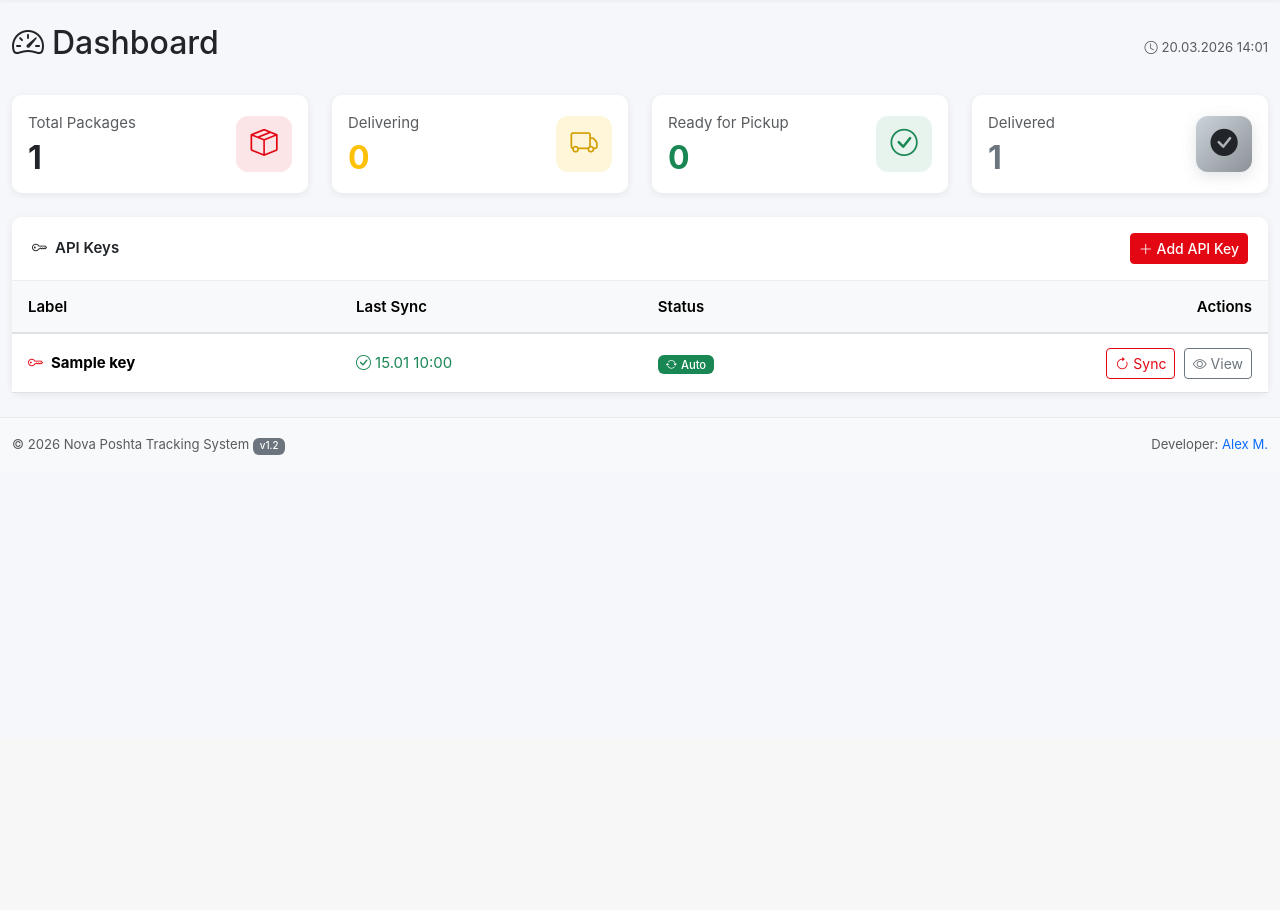
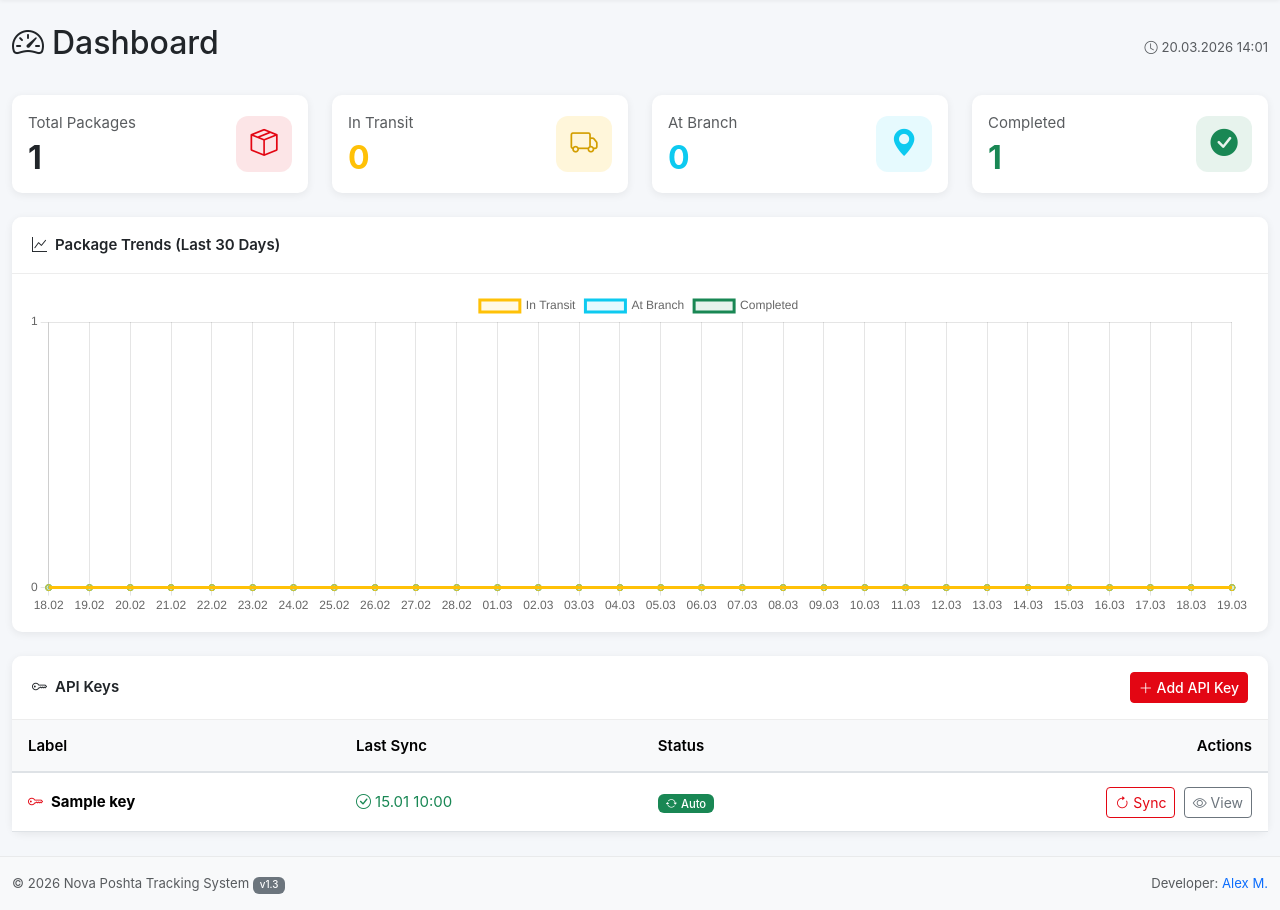
Before and after one commit to PhazZzyo/novaposhta-tracking, a Flask app: page /dashboard in a window 1280 px wide. Shown: the part 62-972 px from the top of the page. Before the commit the page ends 517 px from the top, so only its background shows below. Run offline with Flask 3, Linux system fonts and the light colour scheme; a user stored in the database is signed in; tables that the repository leaves empty hold one stand-in row (values such as "Sample post").

Commit message:
feat: Improve dashboard with trends visualization and invoice controls v1.3
Dashboard Updates:
- Rename cards: 'Delivering' → 'In Transit', 'Delivered' → 'Completed'
- Add 'At Branch' → 'Ready for pickup'
- Add Chart.js trend visualization (last 30 days)
- Interactive line chart showing package flow over time

```diff
--- a/app.py
+++ b/app.py
@@ -1,5 +1,5 @@
 """
-Nova Poshta Package Tracking Web Application v1.2
+Nova Poshta Package Tracking Web Application v1.3
 Complete with: Import/Export, Unified sync, Incoming packages, Timezone handling
 """
 
@@ -9,6 +9,7 @@ import requests
 from translations import TRANSLATIONS
 from datetime import datetime, timezone, timedelta
 from zoneinfo import ZoneInfo, available_timezones
+from collections import defaultdict
 from functools import wraps
 from io import BytesIO
 from flask import Flask, render_template, request, redirect, url_for, flash, jsonify, session, send_file
@@ -68,6 +69,48 @@ def can_view_invoice(package):
     return True
 
 app.jinja_env.globals.update(can_view_invoice=can_view_invoice)
+
+# Package trends for dashboard chart
+def get_package_trends(api_key_ids, days=30):
+    """Calculate daily package counts for trend chart"""
+    from datetime import datetime, timedelta
+
+    user_tz = get_user_timezone()
+    now = datetime.now(user_tz)
+    from_date = now.replace(hour=0, minute=0, second=0, microsecond=0) - timedelta(days=days)
+
+    # Get packages (compare as naive)
+    packages = Package.query.filter(
+        Package.api_key_id.in_(api_key_ids),
+        Package.draft_status == 'sent',
+        Package.date_created >= from_date.replace(tzinfo=None)  # ← Remove timezone
+    ).all()
+
+    trends = {'dates': [], 'in_transit': [], 'at_branch': [], 'completed': []}
+
+    for i in range(days):
+        day = from_date + timedelta(days=i)
+        day_naive = day.replace(tzinfo=None)  # ← Remove timezone for comparison
+        next_day_naive = (day + timedelta(days=1)).replace(tzinfo=None)
+
+        trends['dates'].append(day.strftime('%d.%m'))
+
+        in_transit = at_branch = completed = 0
+
+        for pkg in packages:
+            if pkg.date_created < next_day_naive:  # ← Now both are naive
+                if pkg.is_delivered:
+                    completed += 1
+                elif pkg.status_code in ['7', '8']:
+                    at_branch += 1
+                elif pkg.status_code != '2':
+                    in_transit += 1
+
+        trends['in_transit'].append(in_transit)
+        trends['at_branch'].append(at_branch)
+        trends['completed'].append(completed)
+
+    return trends
 
 # TIME CONTEXT PROCESSOR
 @app.context_processor
@@ -766,6 +809,7 @@ def change_password():
 @app.route('/dashboard')
 @login_required
 def dashboard():
+    # Get API keys for current user
     if current_user.role == 'admin':
         api_keys = APIKey.query.filter_by(is_active=True).all()
     else:
@@ -773,31 +817,43 @@ def dashboard():
 
     api_ids = [k.id for k in api_keys]
     if api_ids:
+        # Base query - only sent packages
         all_pkgs = Package.query.filter(Package.api_key_id.in_(api_ids))
-        Package.draft_status == 'sent'   # Only count sent packages
+        Package.draft_status == 'sent'
+        # Total packages (all sent)
         total = all_pkgs.count()
 
-        # Delivering: active packages, excluding ready incoming
-        delivering = all_pkgs.filter(
+        # IN TRANSIT: Active packages, not at branch, not delivered, not deleted
+        in_transit = all_pkgs.filter(
             Package.is_delivered == False,
-            ~db.and_(Package.direction == 'incoming', Package.status_code.in_(['7','8']))
+            Package.status_code != '2',  # Exclude deleted
+            Package.status_code.in_(['7', '8'])  # Exclude at branch
         ).count()
 
-        # Ready: ONLY incoming packages with status 7-8
-        ready = all_pkgs.filter(
-            Package.direction == 'incoming',
-            Package.status_code.in_(['7','8'])
+        # AT BRANCH: Ready for courier pickup (status 7, 8)
+        at_branch = all_pkgs.filter(
+            Package.status_code.in_(['7', '8'])
         ).count()
 
-        # Delivered: status 2, 9, 10, 11
-        delivered = all_pkgs.filter(Package.is_delivered == True).count()
+        # COMPLETED: Only delivered (not including deleted)
+        completed = all_pkgs.filter(
+            Package.is_delivered == True
+        ).count()
+
+        # Get trend data
+        trends = get_package_trends(api_ids, days=30)
     else:
-        total = delivering = ready = delivered = 0
-
-    return render_template('dashboard.html', api_keys=api_keys,
-                           total_packages=total, delivering_packages=delivering,
-                           ready_pickup=ready, delivered_packages=delivered,
-                           now=datetime.now(ZoneInfo(DEFAULT_TIMEZONE)))
+        total = in_transit = at_branch = completed = 0
+        trends = {'dates': [], 'in_transit': [], 'at_branch': [], 'completed': []}
+
+    return render_template('dashboard.html',
+                         api_keys=api_keys,
+                         total_packages=total,
+                         in_transit=in_transit,
+                         at_branch=at_branch,
+                         completed=completed,
+                         trends=trends,
+                         now=datetime.now(get_user_timezone()))
 
 @app.route('/packages')
 @login_required
--- a/static/css/style.css
+++ b/static/css/style.css
@@ -152,8 +152,13 @@ body {
 }
 
 .stat-icon-secondary {
-    background: linear-gradient(135deg, #cbd3da 0%, #8c9297 100%);
-    box-shadow: 0 4px 15px rgba(108, 117, 125, 0.2);
+    background: rgba(86, 94, 90, 0.1);
+    box-shadow: 0 4px 15px rgba(160, 166, 172, 0.2);
+}
+
+.stat-icon-info {
+    background: rgba(13, 202, 240, 0.1);
+    color: #0dcaf0;
 }
 
 /* Package card */
--- a/templates/base.html
+++ b/templates/base.html
@@ -142,7 +142,7 @@
         <div class="container-fluid d-flex justify-content-between align-items-center flex-wrap">
             <small class="text-muted">
                 © {{ now.year }} Nova Poshta Tracking System
-                <span class="badge bg-secondary">v1.2</span>
+                <span class="badge bg-secondary">v1.3</span>
             </small>
             <small class="text-muted">
                 Developer: <a href="https://github.com/PhazZzyo/novaposhta-tracking" target="_blank"
--- a/templates/dashboard.html
+++ b/templates/dashboard.html
@@ -1,12 +1,14 @@
 {% extends "base.html" %}
-{% block title %}{{ t('dashboard') }} - Nova Poshta v1.1{% endblock %}
+{% block title %}{{ t('dashboard') }} - Nova Poshta{% endblock %}
 {% block content %}
 <div class="d-flex justify-content-between align-items-center mb-4">
     <h2><i class="bi bi-speedometer2 me-2"></i>{{ t('dashboard') }}</h2>
     <small class="text-muted"><i class="bi bi-clock me-1"></i>{{ now.strftime('%d.%m.%Y %H:%M') }}</small>
 </div>
 
+<!-- Dashboard Cards -->
 <div class="row g-4 mb-4">
+    <!-- Total Packages -->
     <div class="col-md-3">
         <a href="{{ url_for('packages', filter='all') }}" class="text-decoration-none">
             <div class="card stat-card">
@@ -15,52 +17,79 @@
                         <p class="text-muted mb-1">{{ t('total_packages') }}</p>
                         <h2 class="mb-0 fw-bold">{{ total_packages }}</h2>
                     </div>
-                    <div class="stat-icon stat-icon-primary"><i class="bi bi-box-seam"></i></div>
+                    <div class="stat-icon stat-icon-primary">
+                        <i class="bi bi-box-seam"></i>
+                    </div>
                 </div>
             </div>
         </a>
     </div>
+
+    <!-- In Transit -->
     <div class="col-md-3">
         <a href="{{ url_for('packages', filter='delivering') }}" class="text-decoration-none">
             <div class="card stat-card">
                 <div class="card-body d-flex justify-content-between align-items-center">
                     <div>
-                        <p class="text-muted mb-1">{{ t('delivering') }}</p>
-                        <h2 class="mb-0 fw-bold text-warning">{{ delivering_packages }}</h2>
+                        <p class="text-muted mb-1">{{ t('in_transit') }}</p>
+                        <h2 class="mb-0 fw-bold text-warning">{{ in_transit }}</h2>
                     </div>
-                    <div class="stat-icon stat-icon-warning"><i class="bi bi-truck"></i></div>
+                    <div class="stat-icon stat-icon-warning">
+                        <i class="bi bi-truck"></i>
+                    </div>
                 </div>
             </div>
         </a>
     </div>
+
+    <!-- At Branch (Ready for Courier) -->
     <div class="col-md-3">
         <a href="{{ url_for('packages', filter='ready') }}" class="text-decoration-none">
             <div class="card stat-card">
                 <div class="card-body d-flex justify-content-between align-items-center">
                     <div>
-                        <p class="text-muted mb-1">{{ t('ready_pickup') }}</p>
-                        <h2 class="mb-0 fw-bold text-success">{{ ready_pickup }}</h2>
+                        <p class="text-muted mb-1">{{ t('at_branch') }}</p>
+                        <h2 class="mb-0 fw-bold text-info">{{ at_branch }}</h2>
                     </div>
-                    <div class="stat-icon stat-icon-success"><i class="bi bi-check-circle"></i></div>
+                    <div class="stat-icon stat-icon-info">
+                        <i class="bi bi-geo-alt-fill"></i>
+                    </div>
                 </div>
             </div>
         </a>
     </div>
+
+    <!-- Completed (Delivered) -->
     <div class="col-md-3">
         <a href="{{ url_for('packages', filter='delivered') }}" class="text-decoration-none">
             <div class="card stat-card">
                 <div class="card-body d-flex justify-content-between align-items-center">
                     <div>
-                        <p class="text-muted mb-1">{{ t('delivered') }}</p>
-                        <h2 class="mb-0 fw-bold text-secondary">{{ delivered_packages }}</h2>
+                        <p class="text-muted mb-1">{{ t('completed') }}</p>
+                        <h2 class="mb-0 fw-bold text-success">{{ completed }}</h2>
                     </div>
-                    <div class="stat-icon stat-icon-secondary"><i class="bi bi-check-circle-fill"></i></div>
+                    <div class="stat-icon stat-icon-success">
+                        <i class="bi bi-check-circle-fill"></i>
+                    </div>
                 </div>
             </div>
         </a>
     </div>
 </div>
 
+<!-- Trends Chart -->
+{% if total_packages > 0 %}
+<div class="card mb-4">
+    <div class="card-header">
+        <i class="bi bi-graph-up me-2"></i>{{ t('package_trends') }} ({{ t('last_30_days') }})
+    </div>
+    <div class="card-body">
+        <canvas id="trendsChart" height="80"></canvas>
+    </div>
+</div>
+{% endif %}
+
+<!-- API Keys Table -->
 <div class="card">
     <div class="card-header d-flex justify-content-between align-items-center">
         <span><i class="bi bi-key me-2"></i>{{ t('api_keys') }}</span>
@@ -118,5 +147,77 @@
     </div>
     {% endif %}
 </div>
-<script>window.translations = { syncing: "{{ t('syncing') }}", syncSuccess: "{{ t('sync_success') }}", syncError: "{{ t('error') }}: " };</script>
+
+<!-- Chart.js Script -->
+{% if total_packages > 0 %}
+<script src="https://cdn.jsdelivr.net/npm/chart.js@4.4.0/dist/chart.umd.min.js"></script>
+<script>
+    const ctx = document.getElementById('trendsChart');
+    new Chart(ctx, {
+        type: 'line',
+        data: {
+            labels: {{ trends.dates | tojson }},
+        datasets: [
+        {
+            label: '{{ t("in_transit") }}',
+            data: {{ trends.in_transit | tojson }},
+        borderColor: '#ffc107',
+        backgroundColor: 'rgba(255, 193, 7, 0.1)',
+        tension: 0.4
+            },
+        {
+            label: '{{ t("at_branch") }}',
+            data: {{ trends.at_branch | tojson }},
+        borderColor: '#0dcaf0',
+        backgroundColor: 'rgba(13, 202, 240, 0.1)',
+        tension: 0.4
+            },
+        {
+            label: '{{ t("completed") }}',
+            data: {{ trends.completed | tojson }},
+        borderColor: '#198754',
+        backgroundColor: 'rgba(25, 135, 84, 0.1)',
+        tension: 0.4
+            }
+    ]
+    },
+        options: {
+        responsive: true,
+        maintainAspectRatio: true,
+        interaction: {
+            mode: 'index',
+            intersect: false,
+        },
+        plugins: {
+            legend: {
+                position: 'top',
+            },
+            tooltip: {
+                callbacks: {
+                    title: function (context) {
+                        return context[0].label;
+                    }
+                }
+            }
+        },
+        scales: {
+            y: {
+                beginAtZero: true,
+                ticks: {
+                    stepSize: 1
+                }
+            }
+        }
+    }
+});
+</script>
+{% endif %}
+
+<script>
+    window.translations = {
+        syncing: "{{ t('syncing') }}",
+        syncSuccess: "{{ t('sync_success') }}",
+        syncError: "{{ t('error') }}: "
+    };
+</script>
 {% endblock %}
```
Also changed, not shown: translations.py (+10 -0 lines).
